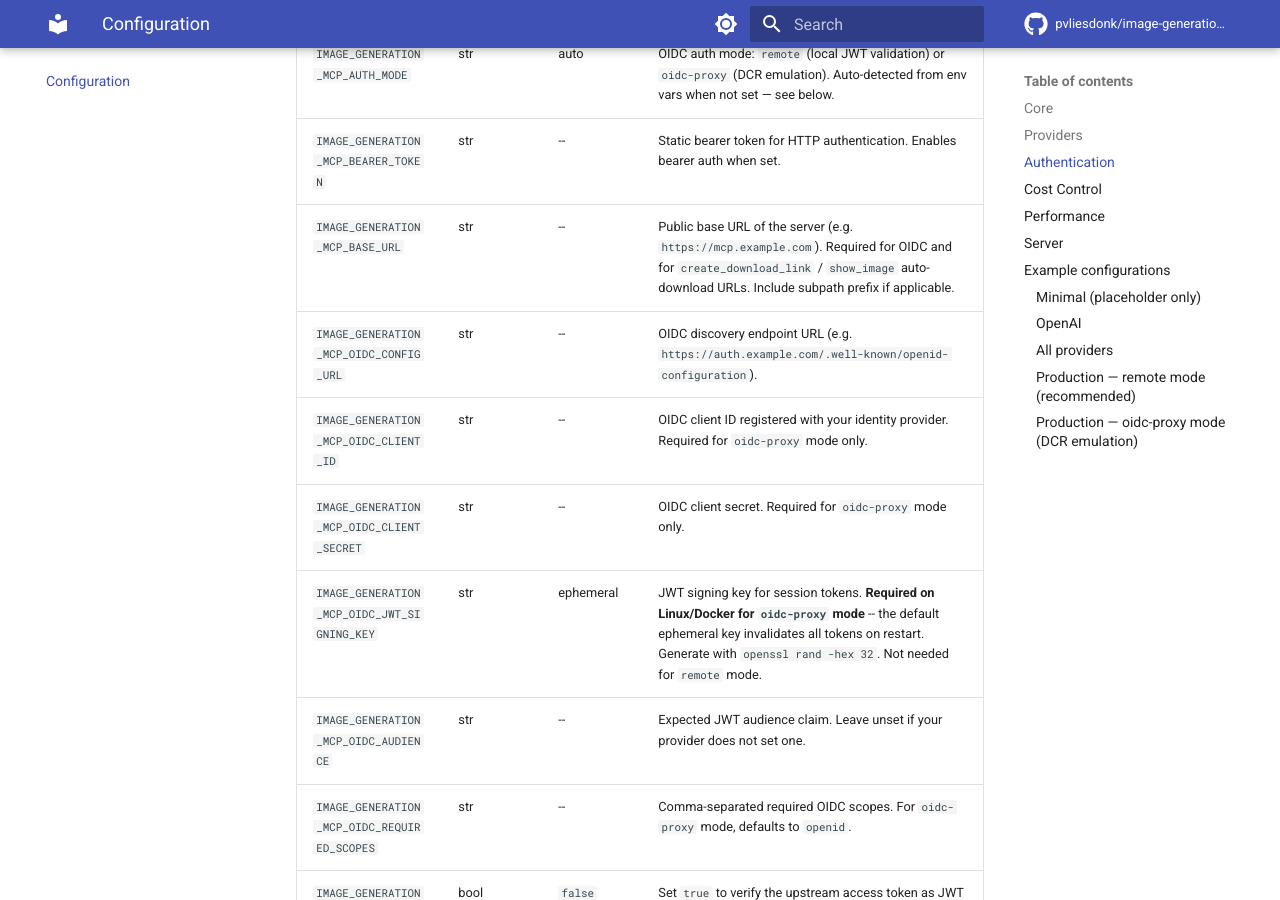
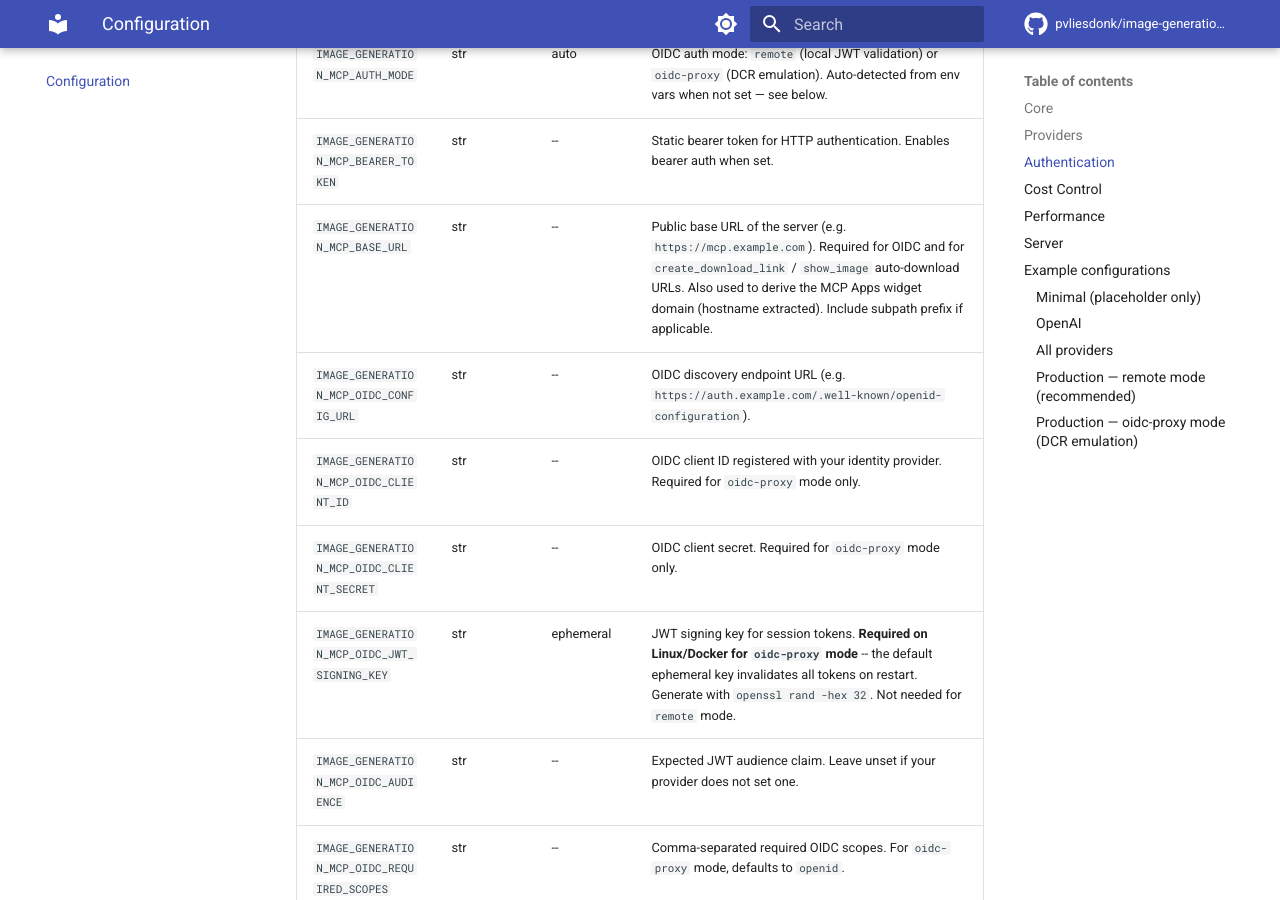
Before and after one commit to pvliesdonk/image-generation-mcp, an MkDocs documentation site: the page built from docs/configuration.md, in a window 1280 px wide and 900 px high, scrolled down 1224 px. Built offline with MkDocs 1.6.1 and Material for MkDocs 9.7.7, drawn with Linux system fonts in a browser that asks for light colours; comment, search, counter and statistics services are not loaded.

Commit message:
docs: mention MCP Apps widget domain in BASE_URL config entries
Co-Authored-By: Claude Opus 4.6 <noreply@anthropic.com>

```diff
--- a/docs/configuration.md
+++ b/docs/configuration.md
@@ -24,7 +24,7 @@ All configuration is via environment variables prefixed with `IMAGE_GENERATION_M
 |----------|------|---------|-------------|
 | `IMAGE_GENERATION_MCP_AUTH_MODE` | str | auto | OIDC auth mode: `remote` (local JWT validation) or `oidc-proxy` (DCR emulation). Auto-detected from env vars when not set — see below. |
 | `IMAGE_GENERATION_MCP_BEARER_TOKEN` | str | -- | Static bearer token for HTTP authentication. Enables bearer auth when set. |
-| `IMAGE_GENERATION_MCP_BASE_URL` | str | -- | Public base URL of the server (e.g. `https://mcp.example.com`). Required for OIDC and for `create_download_link` / `show_image` auto-download URLs. Include subpath prefix if applicable. |
+| `IMAGE_GENERATION_MCP_BASE_URL` | str | -- | Public base URL of the server (e.g. `https://mcp.example.com`). Required for OIDC and for `create_download_link` / `show_image` auto-download URLs. Also used to derive the MCP Apps widget domain (hostname extracted). Include subpath prefix if applicable. |
 | `IMAGE_GENERATION_MCP_OIDC_CONFIG_URL` | str | -- | OIDC discovery endpoint URL (e.g. `https://auth.example.com/.well-known/openid-configuration`). |
 | `IMAGE_GENERATION_MCP_OIDC_CLIENT_ID` | str | -- | OIDC client ID registered with your identity provider. Required for `oidc-proxy` mode only. |
 | `IMAGE_GENERATION_MCP_OIDC_CLIENT_SECRET` | str | -- | OIDC client secret. Required for `oidc-proxy` mode only. |
```
Also changed, not shown: README.md (+1 -1 lines).
